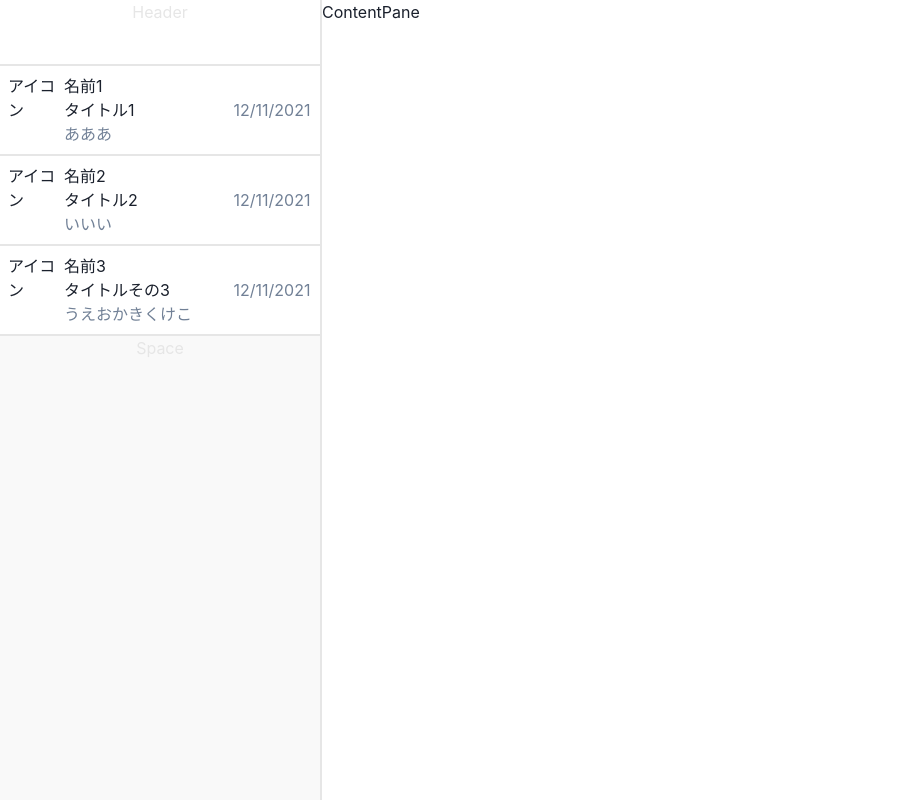
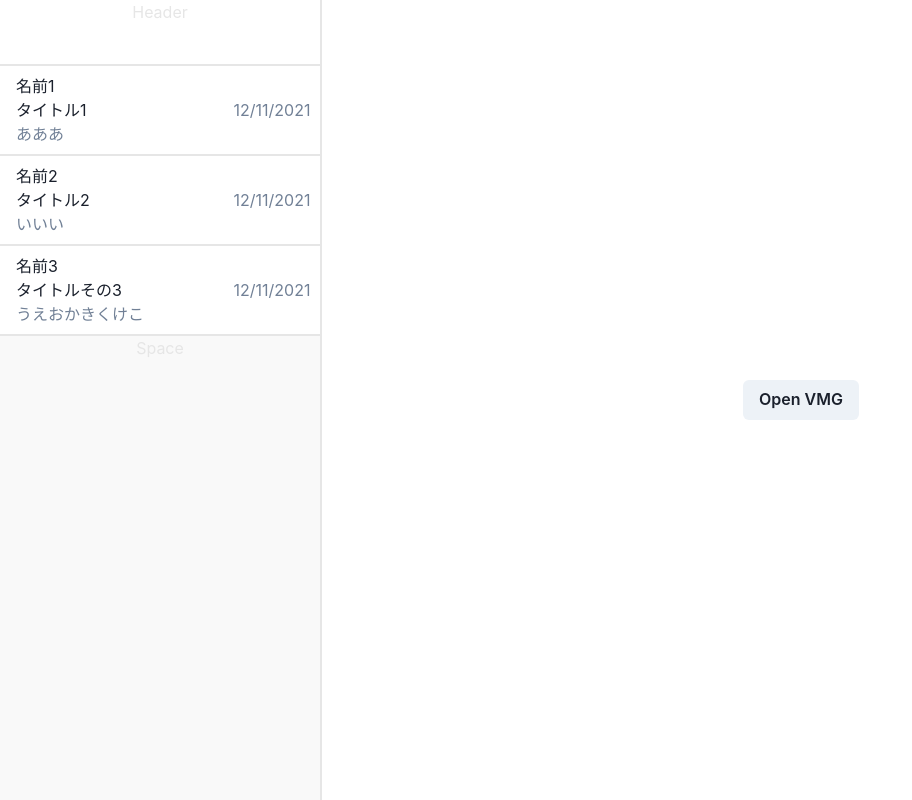
Before and after one commit to 0xBADDCAFE/vmg-reader, a React (Vite) app: page / in a window 1280 px wide. Shown: the whole page, without its empty margins (0-912 px from the left). Built offline with nearby package versions, Linux system fonts and the light colour scheme.

Commit message:
UI mocking

```diff
--- a/src/App/ContentPane/index.tsx
+++ b/src/App/ContentPane/index.tsx
@@ -1,15 +1,26 @@
-import { GridItem } from "@chakra-ui/react";
+import { Box, Button, Center, GridItem, Heading } from "@chakra-ui/react";
+import { Message } from "../../types";
 
-const ContentPane = () => (
-  <GridItem
-    bg="#fff"
-    onClick={() => {
-      console.log("hi");
-      window.electronAPI.showOpenFileDialog();
-    }}
-  >
-    ContentPane
-  </GridItem>
-);
+type Props = {
+  message?: Message;
+  onClickLoadVmg: () => Promise<void>;
+};
+
+const ContentPane: React.VFC<Props> = (props) =>
+  props.message ? (
+    <GridItem bg="#fff" padding={8}>
+      <Heading size="md">{props.message.subject}</Heading>
+      <Heading size="sm" mt={4}>
+        {props.message.from}
+      </Heading>
+      <Box mt={4}>{props.message.body}</Box>
+    </GridItem>
+  ) : (
+    <GridItem bg="#fff">
+      <Center h="100%">
+        <Button onClick={props.onClickLoadVmg}>Open VMG</Button>
+      </Center>
+    </GridItem>
+  );
 
 export default ContentPane;
--- a/src/App/ListPane/MessageItem.tsx
+++ b/src/App/ListPane/MessageItem.tsx
@@ -2,9 +2,9 @@ import { Box, Center, Grid, GridItem } from "@chakra-ui/react";
 
 type Props = {
   id: string;
-  name: string;
+  from: string;
   date: Date;
-  title: string;
+  subject: string;
   body: string;
   selected: boolean;
   onClick: () => void;
@@ -16,21 +16,22 @@ const MessageItem: React.VFC<Props> = (item) => {
     : { bg: "#fff", _hover: { bg: "#f3f3f3" } };
 
   return (
-    <Box padding={2} {...styleProps} onClick={item.onClick}>
+    <Box padding={2} paddingStart={4} {...styleProps} onClick={item.onClick}>
       <Grid
-        templateColumns="48px 1fr 80px"
+        // templateColumns="48px 1fr 80px"
+        templateColumns="1fr 80px"
         templateRows="repeat(3, 1fr)"
         columnGap={2}
       >
-        <GridItem gridRow="1/4">アイコン</GridItem>
-        <GridItem gridColumn="3/4" gridRow="1/4">
+        {/* <GridItem gridRow="1/4">アイコン</GridItem> */}
+        <GridItem gridColumn="2/3" gridRow="1/4">
           <Center h="100%" color="gray.500">
             {item.date.toLocaleDateString()}
           </Center>
         </GridItem>
-        <GridItem gridRow="1/2">{item.name}</GridItem>
-        <GridItem gridRow="2/3">{item.title}</GridItem>
-        <GridItem gridRow="3/4" color="gray.500">
+        <GridItem gridRow="1/2">{item.from}</GridItem>
+        <GridItem gridRow="2/3">{item.subject}</GridItem>
+        <GridItem gridRow="3/4" color="gray.500" isTruncated>
           {item.body}
         </GridItem>
       </Grid>
--- a/src/App/ListPane/index.tsx
+++ b/src/App/ListPane/index.tsx
@@ -1,39 +1,19 @@
 import { Box, Center, GridItem, VStack } from "@chakra-ui/react";
-import { useState } from "react";
+import { VMG } from "../../types";
 import MessageItem from "./MessageItem";
 
-const ListPane = () => {
-  const [selected, setSelected] = useState<string>("");
+type Props = {
+  vmg: VMG;
+  onClickItem: (id: string) => void;
+  selectedItemId: string;
+};
 
-  const list = [
-    {
-      id: "1",
-      name: "名前1",
-      date: new Date(),
-      title: "タイトル1",
-      body: "あああ",
-    },
-    {
-      id: "2",
-      name: "名前2",
-      date: new Date(),
-      title: "タイトル2",
-      body: "いいい",
-    },
-    {
-      id: "3",
-      name: "名前3",
-      date: new Date(),
-      title: "タイトルその3",
-      body: "うえおかきくけこ",
-    },
-  ].map((item) => (
+const ListPane: React.VFC<Props> = ({ vmg, onClickItem, selectedItemId }) => {
+  const list = vmg.messages.map((item) => (
     <MessageItem
       key={item.id}
-      onClick={() => {
-        setSelected(item.id);
-      }}
-      selected={item.id === selected}
+      onClick={() => onClickItem(item.id)}
+      selected={item.id === selectedItemId}
       {...item}
     />
   ));
--- a/src/main.tsx
+++ b/src/main.tsx
@@ -8,7 +8,42 @@ import ContentPane from "./App/ContentPane";
 import { VMG } from "./types";
 
 const App = () => {
-  const [vmg, setVmg] = useState<VMG>();
+  const [vmg, setVmg] = useState<VMG>({
+    fileName: "",
+    messages: [
+      {
+        id: "1",
+        from: "名前1",
+        date: new Date(),
+        subject: "タイトル1",
+        body: "あああ",
+      },
+      {
+        id: "2",
+        from: "名前2",
+        date: new Date(),
+        subject: "タイトル2",
+        body: "いいい",
+      },
+      {
+        id: "3",
+        from: "名前3",
+        date: new Date(),
+        subject: "タイトルその3",
+        body: "うえおかきくけこ",
+      },
+    ],
+  });
+  const [selected, setSelected] = useState<string>("");
+
+  const onClickLoadVmg = async () => {
+    console.log("Open VMG");
+    const vmg = await window.electronAPI.openVmg();
+    setVmg(vmg);
+    if (vmg.messages.length > 0) {
+      setSelected(vmg.messages[0].id);
+    }
+  };
 
   return (
     <Grid
@@ -19,8 +54,11 @@ const App = () => {
       bg="#e6e6e6"
       userSelect="none"
     >
-      <ListPane />
-      <ContentPane />
+      <ListPane vmg={vmg} onClickItem={setSelected} selectedItemId={selected} />
+      <ContentPane
+        message={vmg.messages.find((m) => m.id === selected)}
+        onClickLoadVmg={onClickLoadVmg}
+      />
     </Grid>
   );
 };
```
Also changed, not shown: preload.ts (+8 -4 lines), src/types.d.ts (+10 -9 lines).
